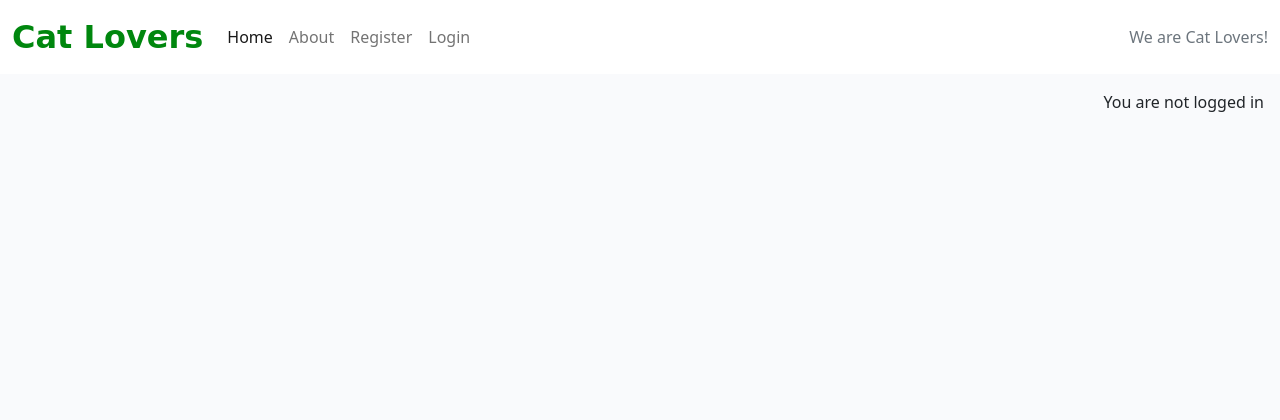
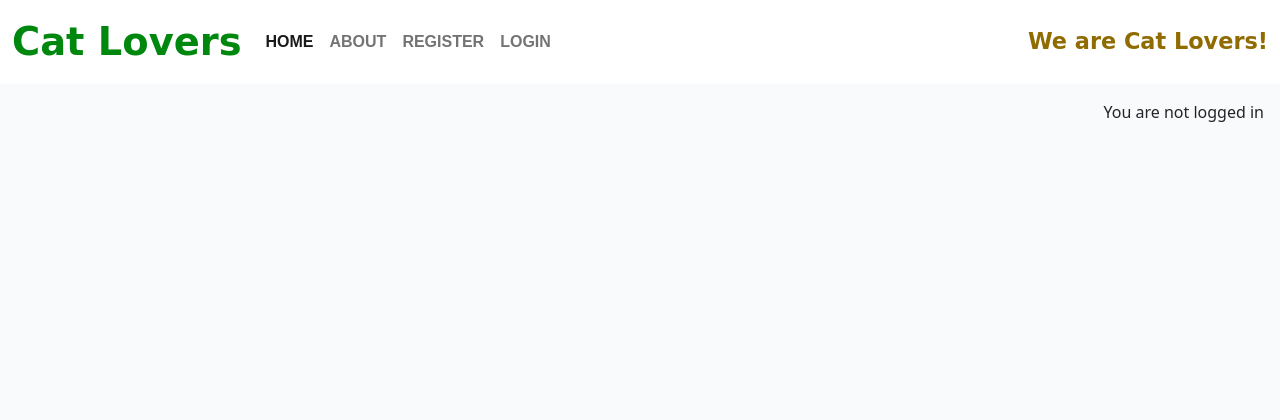
Before and after one commit to tomokoelif/cat_lovers, a Django app: page / in a window 1280 px wide. Shown: the top 420 px of the page. Run offline with Django 4.2, Linux system fonts and the light colour scheme; data that the repository does not hold is empty.

Commit message:
Update navbar styles: increase brand font size, add styles for navbar text and links, and adjust hover effects

```diff
--- a/static/css/style.css
+++ b/static/css/style.css
@@ -4,7 +4,7 @@ body {
 
 .brand {
     font-family: cursive;
-    font-size: 2.0rem;
+    font-size: 2.4rem;
     font-weight: 900;
     color: #00870e;
 }
@@ -155,3 +155,27 @@ body {
 .approval {
     color: rgb(222, 146, 168);
 }
+
+.navbar-text-muted {
+    font-family: cursive; /* フォントを変更 */
+    font-size: 1.4rem; /* フォントサイズを変更 */
+    font-weight: bold; /* フォントの太さを変更 */
+    color: #8F6B00;
+}
+
+.nav-link {
+    font-family: 'Arial', sans-serif; /* フォントを変更 */
+    font-size: 1.0rem; /* フォントサイズを変更 */
+    font-weight: bold; /* フォントの太さを変更 */
+    color: #2A74DB; /* テキストの色を変更 */
+    text-transform: uppercase; /* テキストを大文字に変換 */
+}
+
+.nav-link:hover {
+    color: blue; /* ホバー時の色を変更 */
+    text-decoration: underline; /* ホバー時に下線を追加 */
+}
+
+.nav-link.active {
+    color: blue; /* アクティブなリンクの色を変更 */
+}
--- a/templates/base.html
+++ b/templates/base.html
@@ -69,7 +69,7 @@
                     </li>
                     {% endif %}
                 </ul>
-                <span class="navbar-text text-muted">
+                <span class="navbar-text-muted">
                     We are Cat Lovers!
                 </span>
             </div>
```
